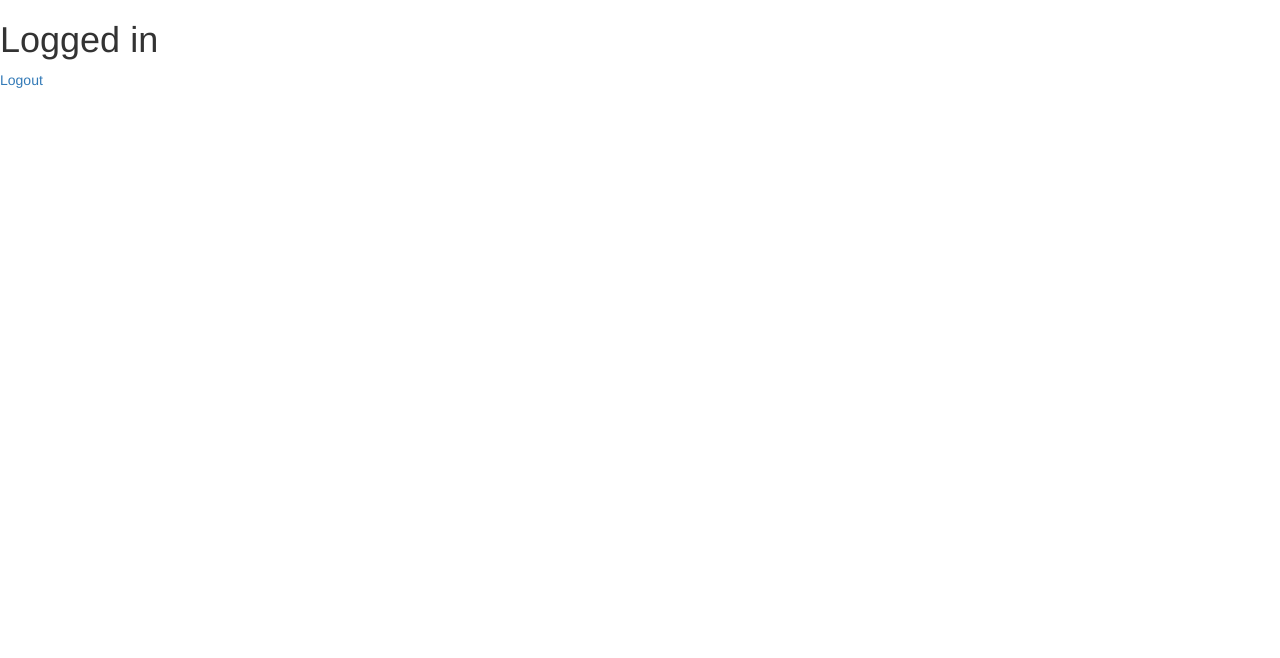
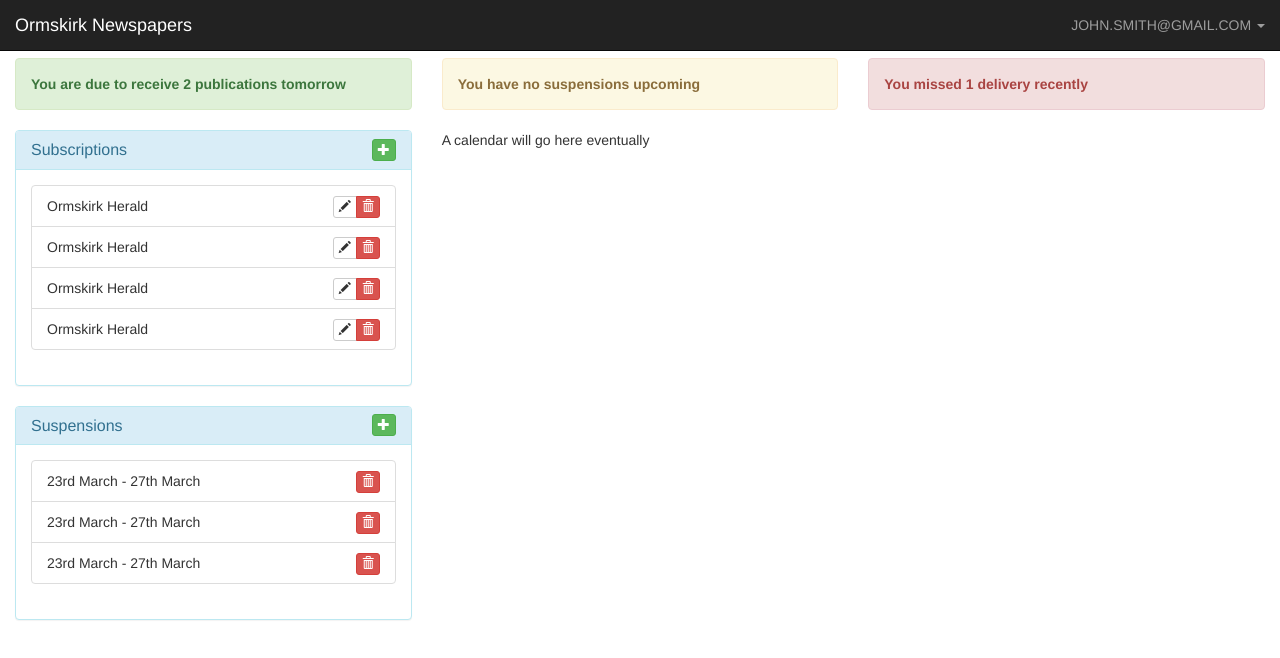
Before and after one commit to Wibble199/Newspaper-Management-System, a website: page app/html/app.html in a window 1280 px wide. Drawn offline with Linux system fonts and the light colour scheme.

Commit message:
Added (non functional) interface prototype

```diff
--- a/app/html/app.html
+++ b/app/html/app.html
@@ -6,10 +6,100 @@
 	<link rel="stylesheet" href="/css/app.css" />
 </head>
 <body>
-	<h1>Logged in</h1>
-	<a href="/logout">Logout</a>
+	<!-- Top nav bar -->
+	<nav class="navbar navbar-inverse navbar-fixed-top">
+		<div class="container-fluid">
+			<div class="navbar-header">
+				<button type="button" class="navbar-toggle collapsed" data-toggle="collapse" data-target="#navbar">
+					<span class="sr-only">Toggle navigation</span>
+					<span class="icon-bar"></span>
+					<span class="icon-bar"></span>
+					<span class="icon-bar"></span>
+				</button>
+				<a class="navbar-brand" href="javascript:void(0)">Ormskirk Newspapers</a>
+			</div>
+			<div id="navbar" class="navbar-collapse collapse">
+				<ul class="nav navbar-nav navbar-right"> <!-- Right hand navbar -->
+					<li><a href="javascript:void(0)" class="dropdown-toggle" data-toggle="dropdown">JOHN.SMITH@GMAIL.COM <span class="caret"></span></a>
+						<ul class="dropdown-menu">
+							<li><a href="javascript:void(0)">Change password</a></li>
+							<li><a href="/logout">Logout</a></li>
+						</ul>
+					</li>
+			</div>
+		</div>
+	</nav>
+
+	<div class="container-fluid">
+
+		<!-- Alert container -->
+		<div class="row">
+			<div class="col-md-4">
+				<div class="alert alert-success">
+					<strong>You are due to receive 2 publications tomorrow</strong>
+				</div>
+			</div>
+			<div class="col-md-4">
+				<div class="alert alert-warning">
+					<strong>You have no suspensions upcoming</strong>
+				</div>
+			</div>
+			<div class="col-md-4">
+				<div class="alert alert-danger">
+					<strong>You missed 1 delivery recently</strong>
+				</div>
+			</div>
+		</div>
+
+		<!-- Main content -->
+		<div class="row">
+			<div class="col-md-4"> <!-- Left main panel -->
+
+				<div class="panel panel-info"> <!-- Subscription list panel -->
+					<div class="panel-heading">
+						<h3 class="panel-title">Subscriptions</h3>
+						<a href="javascript:void(0)" class="btn btn-success btn-xs pull-right add-button"><span class="glyphicon glyphicon-plus"></span></a>
+					</div>
+					<div class="panel-body">
+						<ul id="subscription-list" class="list-group"></ul>
+					</div>
+				</div>
+
+				<div class="panel panel-info"> <!-- Suspension list panel -->
+					<div class="panel-heading">
+						<h3 class="panel-title">Suspensions</h3>
+						<a href="javascript:void(0)" class="btn btn-success btn-xs pull-right add-button"><span class="glyphicon glyphicon-plus"></span></a>
+					</div>
+					<div class="panel-body">
+						<ul id="suspension-list" class="list-group"></ul>
+					</div>
+				</div>
+			</div>
+
+			<div class="col-md-8"> <!-- Right main panel -->
+				A calendar will go here eventually
+			</div>
+		</div>
+	</div>
+
+	<script id="subscription-list-item" type="text/template">
+	<li class="list-group-item">Ormskirk Herald
+		<div class="btn-group btn-group-xs pull-right">
+			<a class="btn btn-default"><span class="glyphicon glyphicon-pencil"></span></a>
+			<a class="btn btn-danger"><span class="glyphicon glyphicon-trash"></span></a>
+		</div>
+	</li>
+	</script>
+
+	<script id="suspension-list-item" type="text/template">
+	<li class="list-group-item">23rd March - 27th March
+		<a class="btn btn-danger btn-xs pull-right"><span class="glyphicon glyphicon-trash"></a>
+	</li>
+	</script>
+
 
 	<script src="/js/jquery.min.js"></script>
 	<script src="/js/bootstrap.min.js"></script>
+	<script src="/js/app.js"></script>
 </body>
 </html>
--- a/app/public/css/app.css
+++ b/app/public/css/app.css
@@ -1,16 +1,8 @@
-html, body {
-	margin: 0;
-	padding: 0;
-	width: 100%;
-	height: 100%;
+body {
+	margin-top: 58px; /* Offset for navigation bar */
 }
 
-.login-container {
-	position: absolute;
-	top: 50%;
-	left: 50%;
-	transform: translate(-50%, -50%);
-
-	width: 100%;
-	max-width: 400px;
+.add-button {
+	position: relative;
+    top: -20px;
 }
--- /dev/null
+++ b/app/public/js/app.js
@@ -0,0 +1,12 @@
+function createSubscriptionListItem() {
+	var newItem = $($('#subscription-list-item').html());
+	$('#subscription-list').append(newItem);
+}
+
+function createSuspensionListItem() {
+	var newItem = $($('#suspension-list-item').html());
+	$('#suspension-list').append(newItem);
+}
+
+for (var i = 4; i--;) createSubscriptionListItem();
+for (var i = 3; i--;) createSuspensionListItem();
```
Also changed, not shown: app/html/login.html (+1 -1 lines), app/public/css/login.css (added, +9 -0 lines).
